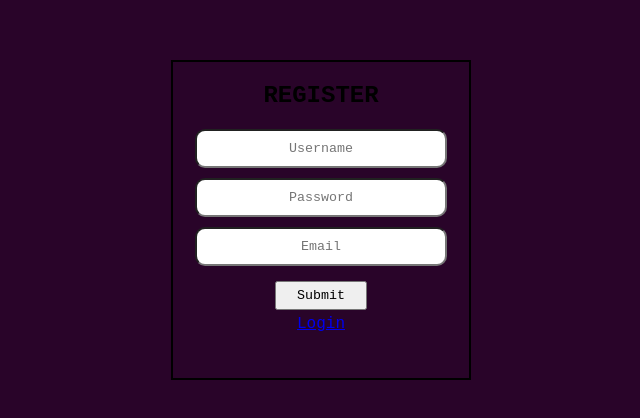
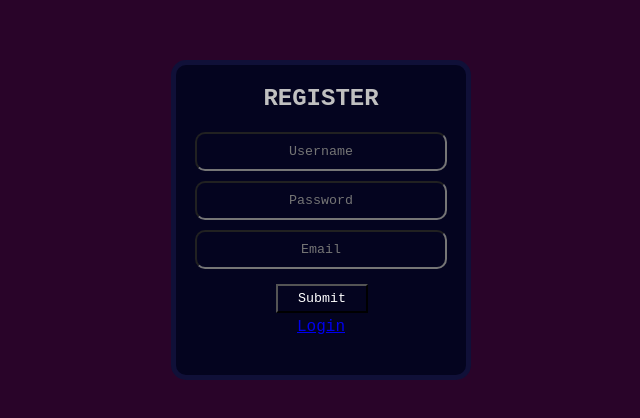
Before and after one commit to kiletic/evaluator, a React (Create React App) app: page /register in a window 1280 px wide. Shown: the part 180-598 px from the top of the page, without its empty margins (319-959 px from the left). Built offline with nearby package versions, Linux system fonts and the light colour scheme.

Commit message:
Change styling for login/register

```diff
--- a/src/components/Header.tsx
+++ b/src/components/Header.tsx
@@ -5,10 +5,10 @@ const Header = () => {
 	return (
 		<div className = "Header">
 			<div className = "container">
-				<div className = "logo">
-					<img src = "https://i.ibb.co/JckqxQ1/tools.png"/>
-					<p><strong>Evaluator</strong></p>
-				</div>
+				<span>
+					<div><img src = "https://i.ibb.co/JckqxQ1/tools.png"/></div>
+					<p>Evaluator</p>
+				</span>
 				<nav>
 					<ul>
 						<NavLink activeClassName = "active" to = "/problemset"><li>Problemset</li></NavLink>
--- a/src/scss/Header.scss
+++ b/src/scss/Header.scss
@@ -1,5 +1,4 @@
 .Header {
-
 	.container {
 		height: 75px;
 		background-color: #1d1836 ;
@@ -13,16 +12,12 @@
 		width: 60px;
 		margin-left: 20px;
 		margin-right: 10px;
-	}
-
-	.logo {
-		display: flex;
+		margin-top: 15px;
 	}
 
 	li {
 		display: inline-block;
 		padding: 0px 15px;
-		margin-bottom: 10px;
 	}
 
 	nav {
@@ -32,10 +27,16 @@
 	.active {
 		color: #ab2bab;
 		font-weight: bold;
+		text-shadow: 2px 2px 10px black;
 	}
 
 	a {
 		color: inherit;
 	}
 
+	span {
+		display: flex;
+		font-size: 30px;
+		font-weight: bold;
+	}
 }
--- a/src/scss/LoginForm.scss
+++ b/src/scss/LoginForm.scss
@@ -1,5 +1,7 @@
 .LoginForm {
 	.box {
+		background-color: #04041f;
+		color: silver;
 		height: 300px;
 		width: 300px;
 		position: absolute;
@@ -7,12 +9,15 @@
 		left: 50%;
 		transform: translate(-50%, -50%);
 		text-align: center;
-		border: 2px solid black;
+		border: 5px solid #101038;
+		border-radius: 15px;
 	}
 
 	.box input {
 		margin-bottom: 10px;
 		text-align: center;
+		background-color: inherit;
+		color: white;
 	}
 
 	.box input[type = "text"], .box input[type = "password"] {
--- a/src/scss/RegisterForm.scss
+++ b/src/scss/RegisterForm.scss
@@ -1,5 +1,7 @@
 .RegisterForm {
 	.box {
+		background-color: #04041f;
+		color: silver;
 		height: 320px;
 		width: 300px;
 		position: absolute;
@@ -7,12 +9,15 @@
 		left: 50%;
 		transform: translate(-50%, -50%);
 		text-align: center;
-		border: 2px solid black;
+		border: 5px solid #101038;
+		border-radius: 15px;
 	}
 
 	.box input {
 		margin-bottom: 10px;
 		text-align: center;
+		background-color: inherit;
+		color: white;
 	}
 
 	.box input[type = "text"], .box input[type = "password"], .box input[type = "email"]  {
```
